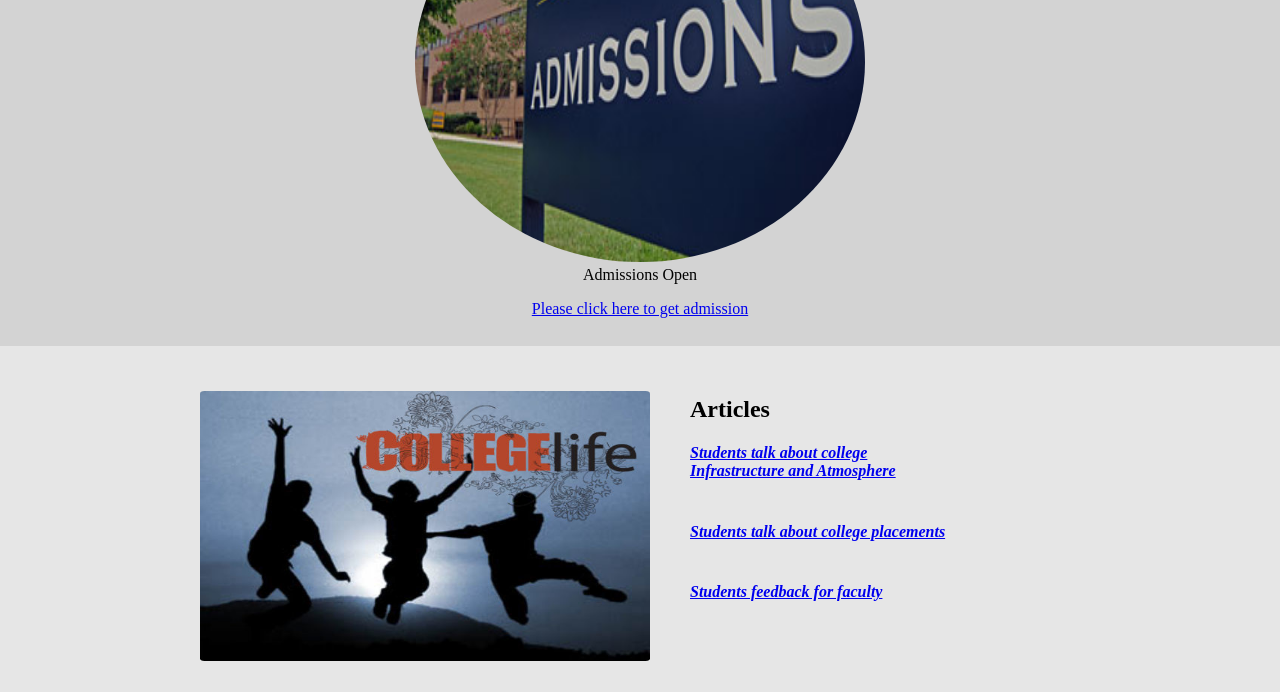
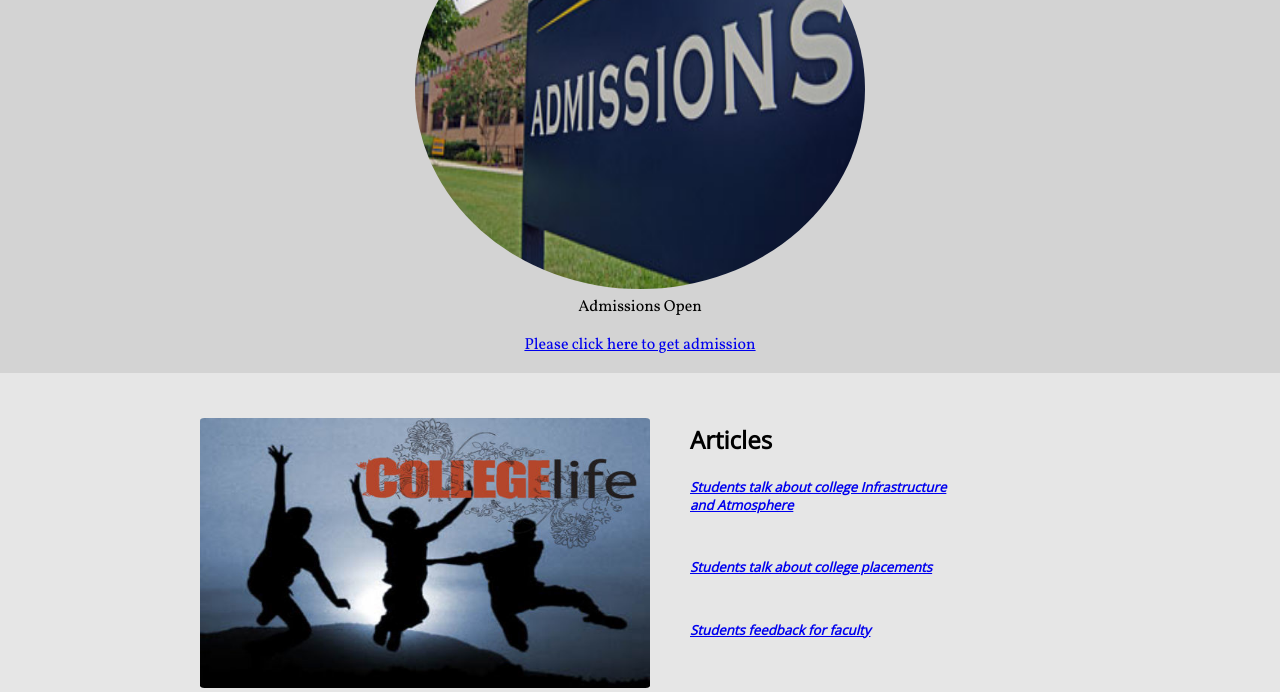
Before and after one commit to pravallika18/htmlcss, a plain HTML site: page index.html in a window 1280 px wide. Shown: the part 860-1552 px from the top of the page. Drawn offline with nearby package versions, Linux system fonts and the light colour scheme.

Commit message:
initial commit

```diff
--- a/css/style.css
+++ b/css/style.css
@@ -52,6 +52,7 @@ h1 i{
 }
 .herounit{
 	background: #D3D3D3;
+	font-family: 'Vollkorn';
 	width: 100%;
 	height:500px;
 	float: right;
@@ -73,6 +74,11 @@ img{
 	margin-top:100px;
 	margin-right: 6px;
 
+
+}
+section{
+	font-family:'arvo' ;
+
 }
 
 h4 a:hover{
@@ -87,7 +93,7 @@ h4 a:hover{
 	margin-left:30px;
 	border-radius: 1%;
 }
-.grid_6 span,h2,h4{
+.grid_6 span,h2,h5{
 	margin-left:30px;
 
 }
@@ -106,8 +112,13 @@ h4 a:hover{
 .footer h3{
 	padding-top:10px;
 	text-align: center;
+	font-family: 'Tangerine';
+	font-size: 29px;
 }
 .footer a{
 	padding-left: 20px;
 	margin-bottom: -12px;
 }
+article{
+	font-family: 'Open Sans',serif;
+}
--- a/index.html
+++ b/index.html
@@ -6,6 +6,18 @@
 		<link rel="stylesheet" href="css/style.css" ></link>
 		<link rel="stylesheet" href="css/960.css" ></link>
 		<link rel="stylesheet" href="https://cdnjs.cloudflare.com/ajax/libs/font-awesome/4.7.0/css/font-awesome.min.css">
+		<link rel="stylesheet"
+          href="https://fonts.googleapis.com/css?family=Tangerine">
+          <link rel="stylesheet"
+          href="https://fonts.googleapis.com/css?family=Open Sans">
+           <link rel="stylesheet"
+          href="https://fonts.googleapis.com/css?family=Vollkorn">
+          <link rel="stylesheet"
+          href="https://fonts.googleapis.com/css?family=arvo">
+          <link rel="stylesheet"
+          href="https://fonts.googleapis.com/css?family=lato">
+
+
 	</head>
 	<body>
 	<div class="container">
@@ -33,7 +45,7 @@
 			 </section>
 			 <section class="grid_4">
 			 	<img src="images/image4.jpg" alt="Campus Placements">
-			 	<spam><b><i>campus placements</i></b></spam>
+			 	<span><b><i>campus placements</i></b></span>
 			 	<p><small>This university have record of 80% placements.Around 10 Reputed companies come for on-campus recruitments.Our faculty give guidance to students for Placements preparation,conduct sessions regarding that.</small></p>
 			 </section>
 		 </div>
@@ -53,20 +65,20 @@
 			</div>
 
 			<div class="grid_6">
-				<div class="grid_4">
+				<article class="grid_4">
 					<h2>Articles</h2>
-						<h4><a href="#"><i>Students talk about college Infrastructure and Atmosphere</i></a></h5>
-				</div>
+						<h5><a href="#"><i>Students talk about college Infrastructure and Atmosphere</i></a></h5>
+				</article>
 
-				<div class="grid_4">
+				<article class="grid_4">
 
-						<h4><a href="#"><i>Students talk about college placements</i></a></h5>
+						<h5><a href="#"><i>Students talk about college placements</i></a></h5>
 
-				</div>
+				</article>
 
-				<div class="grid_4">
-						<h4><a href="#"><i>Students feedback for faculty</i></a></h5>
-				</div>
+				<article class="grid_4">
+						<h5><a href="#"><i>Students feedback for faculty</i></a></h5>
+				</article>
 
 			</div>
 
```
